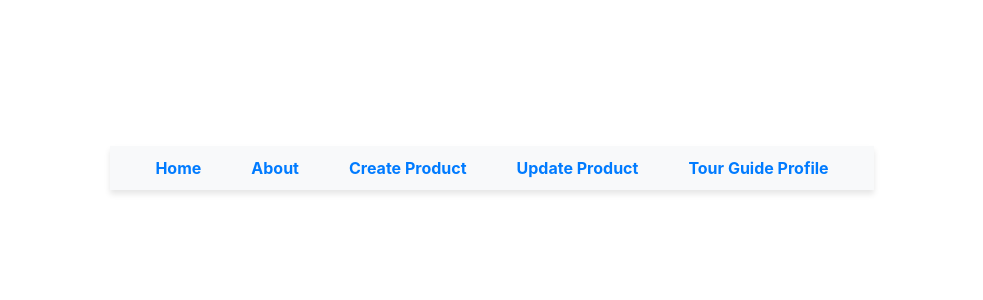
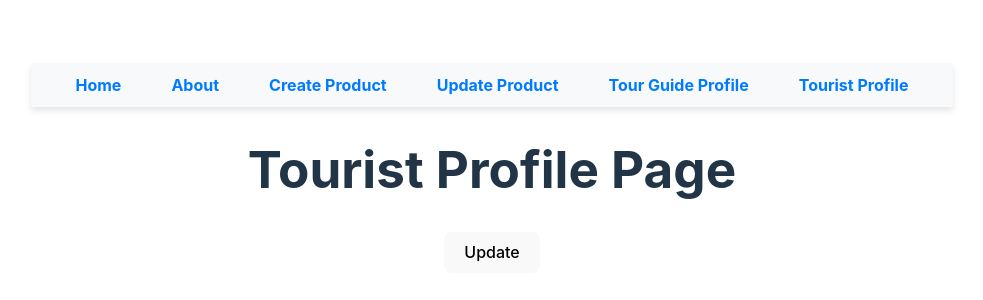
Before and after one commit to ahmedhussein107/Ibn-Battuta, a React (Vite) app in the folder frontend/: page /tourist in a window 1280 px wide. Shown: the part 232-532 px from the top of the page, without its empty margins (148-1131 px from the left). Built offline with nearby package versions, Linux system fonts and the light colour scheme; no server answers.

Commit message:
frontend of requirement 11

```diff
--- a/frontend/src/App.jsx
+++ b/frontend/src/App.jsx
@@ -8,6 +8,7 @@ import CreateProductPage from "./pages/Product/CreateProductPage";
 import UpdateProductPage from "./pages/Product/UpdateProductPage";
 import TourGuideProfilePage from "./pages/TourGuide/TourGuideProfilePage";
 import NavBar from "./components/NavBar";
+import TouristProfilePage from "./pages/Tourist/TouristProfilePage";
 
 function App() {
   return (
@@ -22,6 +23,7 @@ function App() {
           element={<UpdateProductPage />}
         />
         <Route path="/tourguide" element={<TourGuideProfilePage />} />
+        <Route path="/tourist" element={<TouristProfilePage />} />
       </Routes>
     </Router>
   );
--- a/frontend/src/components/NavBar.jsx
+++ b/frontend/src/components/NavBar.jsx
@@ -26,6 +26,11 @@ const NavBar = () => {
         <li style={styles.li}>
           <Link to="/tourguide" style={styles.link}>
             Tour Guide Profile
+          </Link>
+        </li>
+        <li style={styles.li}>
+          <Link to="/tourist" style={styles.link}>
+            Tourist Profile
           </Link>
         </li>
       </ul>
--- /dev/null
+++ b/frontend/src/pages/Tourist/TouristProfilePage.jsx
@@ -0,0 +1,48 @@
+import React, { useState, useEffect } from "react";
+import axiosInstance from "../../api/axiosInstance";
+import UserProfile from "../../components/UserProfile";
+import { set } from "mongoose";
+
+export default function TouristProfilePage() {
+  const touristId = "670281d434e70ef4d971f70a";
+  const [tourist, setTourist] = useState(null);
+  const [notifications, setNotifications] = useState([]);
+  const [response, setResponse] = useState(null);
+
+  useEffect(() => {
+    axiosInstance
+      .get(`/tourist/getTouristById/${touristId}`)
+      .then((response) => {
+        const { _id, notifications, ...tourist } = response.data;
+        setTourist(tourist);
+        console.log("tourist:", tourist);
+        setNotifications(notifications);
+      })
+      .catch((error) => {
+        console.error("Error fetching tourist:", error);
+      });
+  }, []);
+
+  const handleClick = () => {
+    axiosInstance
+      .patch(`/tourist/updateTourist/${touristId}`, tourist)
+      .then((response) => {
+        setResponse("Profile updated successfully!");
+      })
+      .catch((error) => {
+        setResponse("Profile update failed!");
+      });
+  };
+  const handleUsernameChange = (event) => {
+    setTourist({ ...tourist, username: event.target.value });
+  };
+
+  return (
+    <div>
+      <h1>Tourist Profile Page</h1>
+      {tourist && <UserProfile data={tourist} setData={setTourist} />}
+      <button onClick={handleClick}>Update</button>
+      {response && <p>{response}</p>}
+    </div>
+  );
+}
```
Lines whose indentation alone changed are shown as unchanged.
